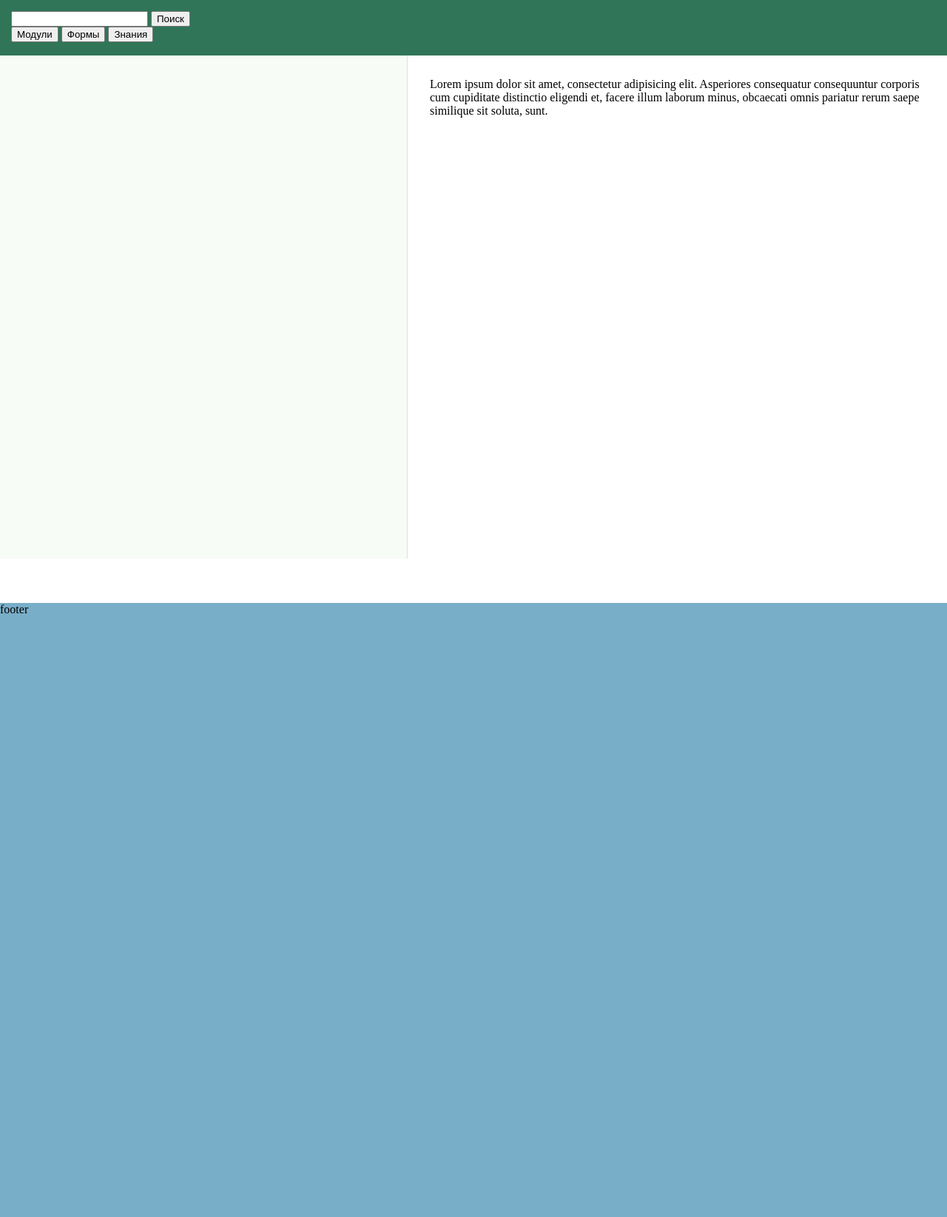
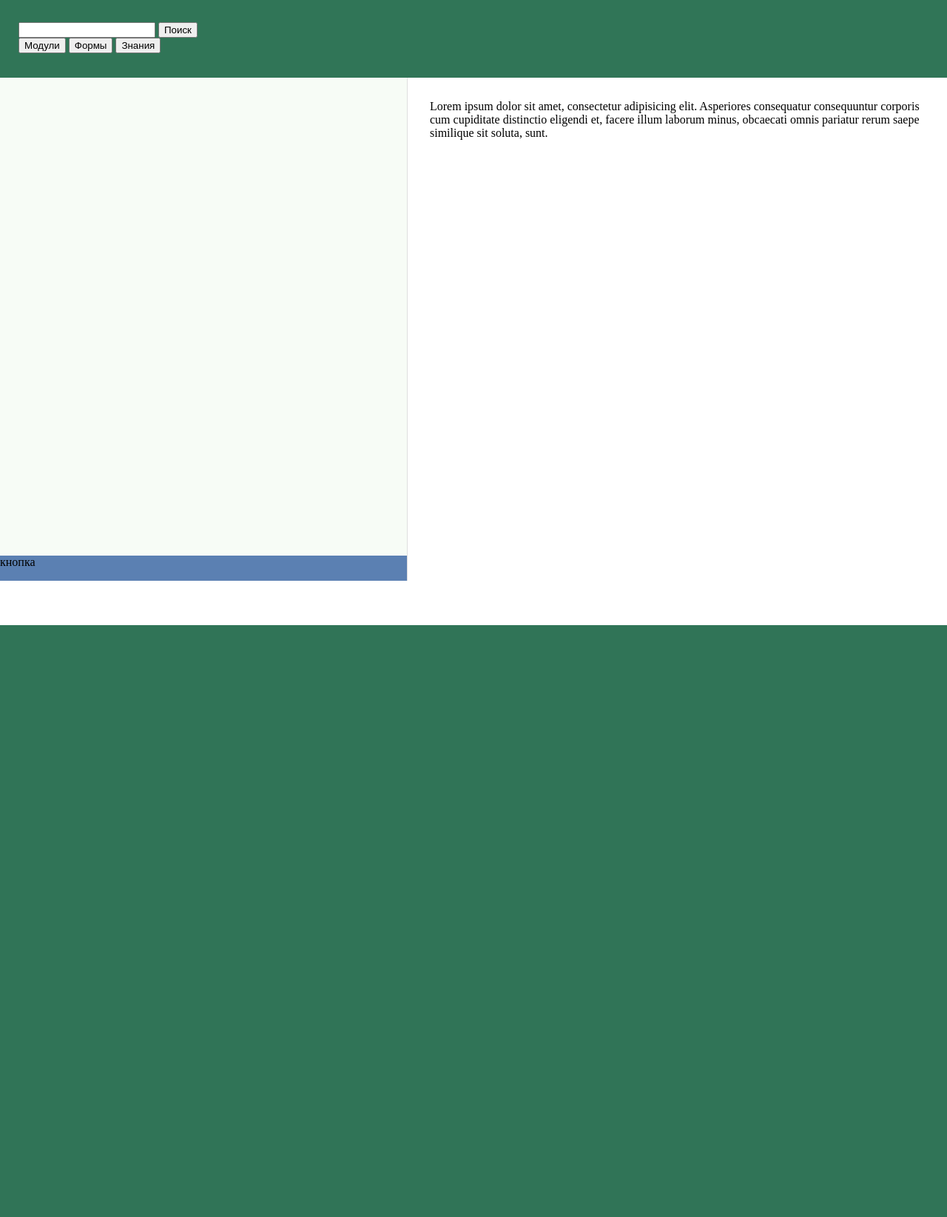
Before and after one commit to Aykoza/wikiwi, a Django app: page /wiki/ in a window 1280 px wide. Shown: the whole page at 74% size. Before the commit the page ends 829 px from the top, so only its background shows below. Run offline with Django 3.2, Linux system fonts and the light colour scheme; some libraries are stand-ins or nearby versions.

Commit message:
some change css

```diff
--- a/static/css/style.css
+++ b/static/css/style.css
@@ -6,9 +6,10 @@ html, body {
 
 .head {
     background: #307557;
-    height: 45px;
+    height: 75px;
     margin: auto;
-    padding: 15px;
+    padding-left: 25px;
+    padding-top: 30px;
 }
 
 #content {
@@ -28,14 +29,23 @@ html, body {
     padding: 30px;
 }
 
-.List {
-    height: 100%;
+#contentList {
+    height: 95%;
     overflow-y: scroll;
 }
 
+#contentListAdd {
+    height: 5%;
+    background: #5b80b2;
+}
+
 .List div {
-    height: 75px;
-    border-bottom: 1px solid #dedede;
+    height: 72px;
+    overflow: hidden;
+    padding-left: 10px;
+    padding-right: 20px;
+    padding-top: 5px;
+    padding-bottom: 10px;
 }
 
 .List div:hover {
@@ -43,19 +53,15 @@ html, body {
     cursor: pointer;
 }
 
+.List b {
+    display: block;
+    margin-block-end: 5px;
+}
+
+
 #footer {
     height: 100%;
-    background: #79aec8;
+    background: #307457;
     position: absolute;
     width: 100%;
 }
-
-.knowledge img {
-    max-height: 200px;
-    max-width: 200px;
-    object-fit: cover;
-}
-/*.content {*/
-/*    display: flex;*/
-/*    padding: 30px;*/
-/*}*/
--- a/wiki/templates/index.html
+++ b/wiki/templates/index.html
@@ -21,33 +21,37 @@
         <input type="button" onclick="getKnowledgeList()" value="Знания"/>
     </div>
 
+
     <div id="content">
+        <div id="contentList"></div>
+        <div id="contentListAdd">кнопка</div>
     </div>
+
+
 
     <div id="content2">
         Lorem ipsum dolor sit amet, consectetur adipisicing elit. Asperiores consequatur consequuntur corporis cum cupiditate distinctio eligendi et, facere illum laborum minus, obcaecati omnis pariatur rerum saepe similique sit soluta, sunt.
     </div>
 
     <div id="footer">
-        footer
     </div>
 
     <script>
         function getModules(){
           $.ajax({url: "{% url 'modules' %}", success: function(data){
-              $("#content").html(data.modules);
+              $("#contentList").html(data.modules);
           }});
         }
 
         function getForms(){
           $.ajax({url: "{% url 'forms' %}", success: function(data){
-              $("#content").html(data.forms);
+              $("#contentList").html(data.forms);
           }});
         }
 
         function getKnowledgeList(){
           $.ajax({url: "{% url 'knowledge_list' %}", success: function(data){
-              $("#content").html(data.knowledge_list);
+              $("#contentList").html(data.knowledge_list);
           }});
         }
 
@@ -60,7 +64,7 @@
               url: "{% url 'search' %}",
               data:{'text': requestText, 'model': requestModel},
               success: function(data){
-                  $("#content").html(data.result);
+                  $("#contentList").html(data.result);
           }});
         }
 
--- a/wiki/templates/knowledge.html
+++ b/wiki/templates/knowledge.html
@@ -1,4 +1,3 @@
-{% load static %}
 <div class="knowledge content">
     <h3>{{ knowledge }}</h3> <br>
     <b>Форма:</b> {{ knowledge.view }} <br><br>
@@ -8,6 +7,6 @@
     {{ knowledge.decision }} <br><br>
     <b>Вложения:</b><br>
     {% for attachment in attachments %}
-        <a href="/media/{{ attachment.path }}">{{ attachment.name }}</a><br>
+        <a href="/media/{{ attachment.path }}" target="_blank">{{ attachment.name }}</a><br>
     {% endfor %}
 </div>
```
Also changed, not shown: wiki/templates/form.html (+5 -5 lines), wiki/templates/knowledge_list.html (+17 -1 lines).
